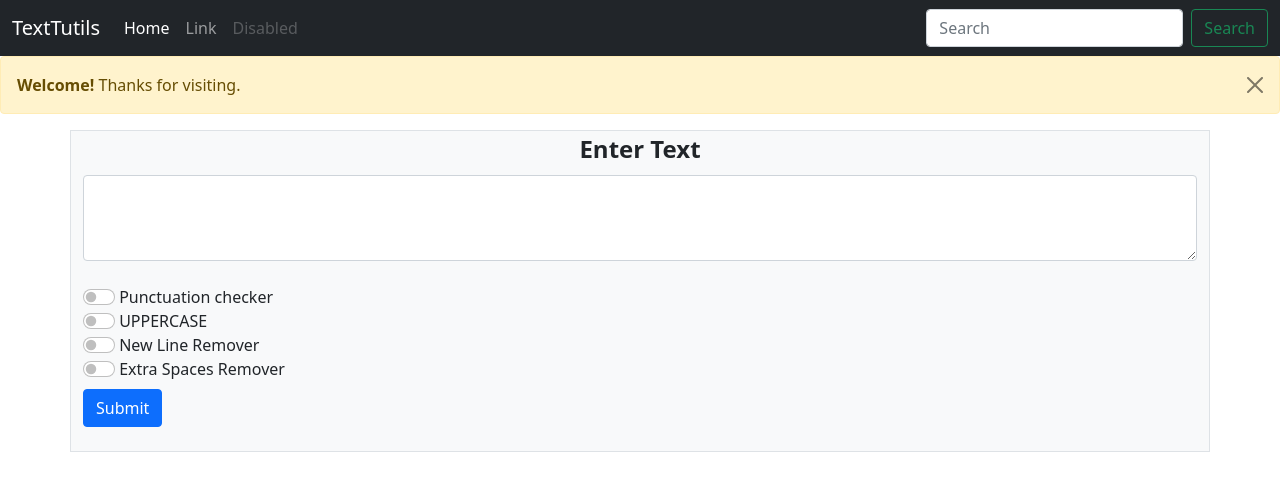
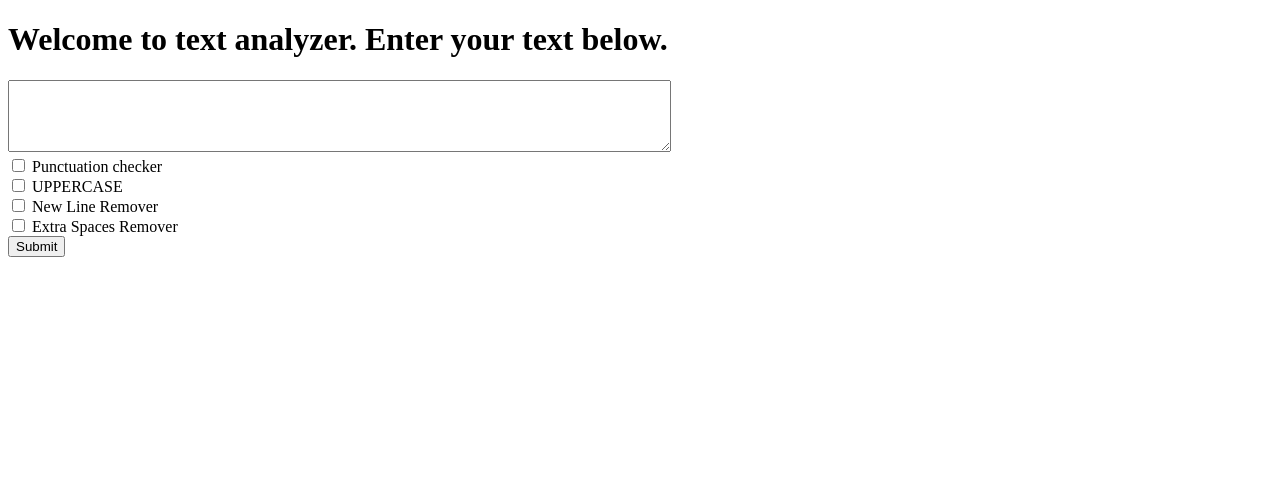
Before and after one commit to MdImranHosen1/Django-Text-Analyzer, a Django app: page / in a window 1280 px wide. Shown: the top 491 px of the page. Run offline with Django 4.2, Linux system fonts and the light colour scheme.

Commit message:
Revert "Add html and design"
This reverts commit 95d6a2a677f5dd24cd633dadfe133bcb070e71c7.

```diff
--- a/testutils/templates/index.html
+++ b/testutils/templates/index.html
@@ -1,76 +1,23 @@
 <!DOCTYPE html>
 <html lang="en">
-
 <head>
-  <meta charset="UTF-8" />
-  <link href="https://cdn.jsdelivr.net/npm/bootstrap@5.0.2/dist/css/bootstrap.min.css" rel="stylesheet"
-    integrity="sha384-EVSTQN3/azprG1Anm3QDgpJLIm9Nao0Yz1ztcQTwFspd3yD65VohhpuuCOmLASjC" crossorigin="anonymous" />
-
-  <title>Title</title>
+    <meta charset="UTF-8">
+    <title>Title</title>
 </head>
-
 <body>
-  <nav class="navbar navbar-expand-lg navbar-dark bg-dark">
-    <div class="container-fluid">
-      <a class="navbar-brand" href="#">TextTutils</a>
-      <button class="navbar-toggler" type="button" data-bs-toggle="collapse" data-bs-target="#navbarTogglerDemo02"
-        aria-controls="navbarTogglerDemo02" aria-expanded="false" aria-label="Toggle navigation">
-        <span class="navbar-toggler-icon"></span>
-      </button>
-      <div class="collapse navbar-collapse" id="navbarTogglerDemo02">
-        <ul class="navbar-nav me-auto mb-2 mb-lg-0">
-          <li class="nav-item">
-            <a class="nav-link active" aria-current="page" href="#">Home</a>
-          </li>
-          <li class="nav-item">
-            <a class="nav-link" href="#">Link</a>
-          </li>
-          <li class="nav-item">
-            <a class="nav-link disabled" href="#" tabindex="-1" aria-disabled="true">Disabled</a>
-          </li>
-        </ul>
-        <form class="d-flex">
-          <input class="form-control me-2" type="search" placeholder="Search" aria-label="Search">
-          <button class="btn btn-outline-success" type="submit">Search</button>
-        </form>
-      </div>
-    </div>
-  </nav>
-  <!-- alart start-->
-  <div class="alert alert-warning alert-dismissible fade show" role="alert">
-    <strong>Welcome!</strong> Thanks for visiting.
-    <button type="button" class="btn-close" data-bs-dismiss="alert" aria-label="Close"></button>
-  </div>
-  <!-- alart end -->
-  <div class="container bg-light border pb-4">
-
-
+    <h1>Welcome to text analyzer. Enter your text below.</h1>
     <form action="/analyze" method="get">
-      <label for="exampleFormControlTextarea1" class="form-label d-flex justify-content-center fs-4 fw-bolder">Enter
-        Text</label>
-      <textarea name="text" class="form-control " id="exampleFormControlTextarea1" rows="3"></textarea>
-      <br />
-
-      <div class="form-switch">
-        <input type="checkbox" class="form-check-input" name="punctuation" />
-        Punctuation checker
-        <br />
-        <input type="checkbox" class="form-check-input" name="fullcaps" />
-        UPPERCASE
-        <br />
-        <input type="checkbox" class="form-check-input" name="newlineremover" />
-        New Line Remover
-        <br />
-        <input type="checkbox" class="form-check-input" name="extraspaceremover" />
-        Extra Spaces Remover
-        <br />
-      </div>
-      <button class="btn btn-primary mt-2">Submit</button>
+        <textarea name="text" style="width: 657px; height: 66px;"></textarea>
+        <br>
+        <input type="checkbox" name="punctuation" > Punctuation checker
+        <br>
+        <input type="checkbox" name="fullcaps" > UPPERCASE
+        <br>
+        <input type="checkbox" name="newlineremover" > New Line Remover
+        <br>
+        <input type="checkbox" name="extraspaceremover" > Extra Spaces Remover
+        <br>
+        <button>Submit</button>
     </form>
-  </div>
-  <script src="https://cdn.jsdelivr.net/npm/bootstrap@5.0.2/dist/js/bootstrap.bundle.min.js"
-    integrity="sha384-MrcW6ZMFYlzcLA8Nl+NtUVF0sA7MsXsP1UyJoMp4YLEuNSfAP+JcXn/tWtIaxVXM"
-    crossorigin="anonymous"></script>
 </body>
-
 </html>
--- a/testutils/testutils/views.py
+++ b/testutils/testutils/views.py
@@ -55,9 +55,9 @@ def analyze(request):
     if extraspaceremover == 'on':
         for i, ch in enumerate(userText):
             if not (userText[i] == ' ' and userText[i+1] == ' '):
-                text = text+ch
+                text=text+ch
     else:
-        text = "Empty"
+        text="Empty"
 
     dic["extraspaceremover"]=text
 
```
